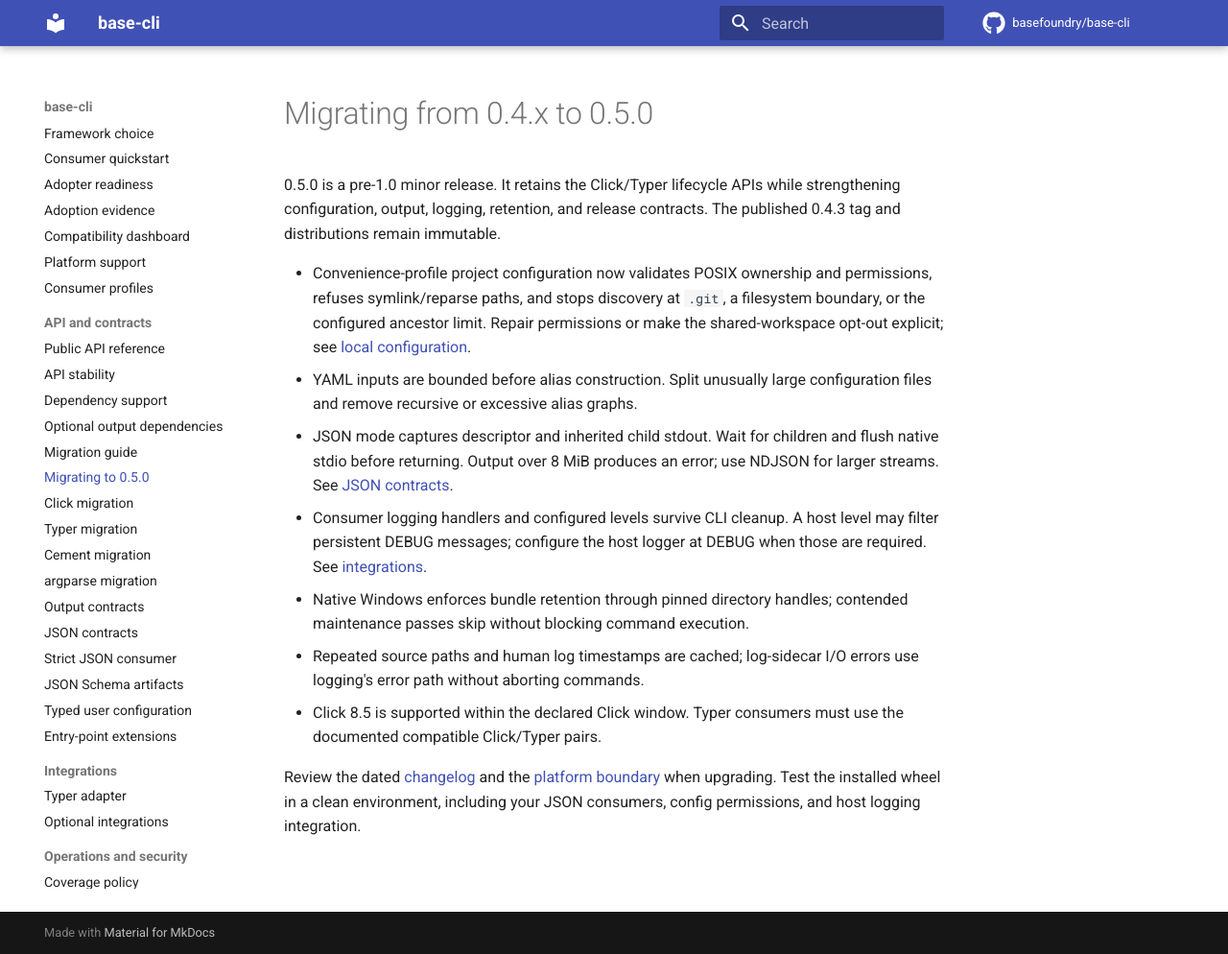
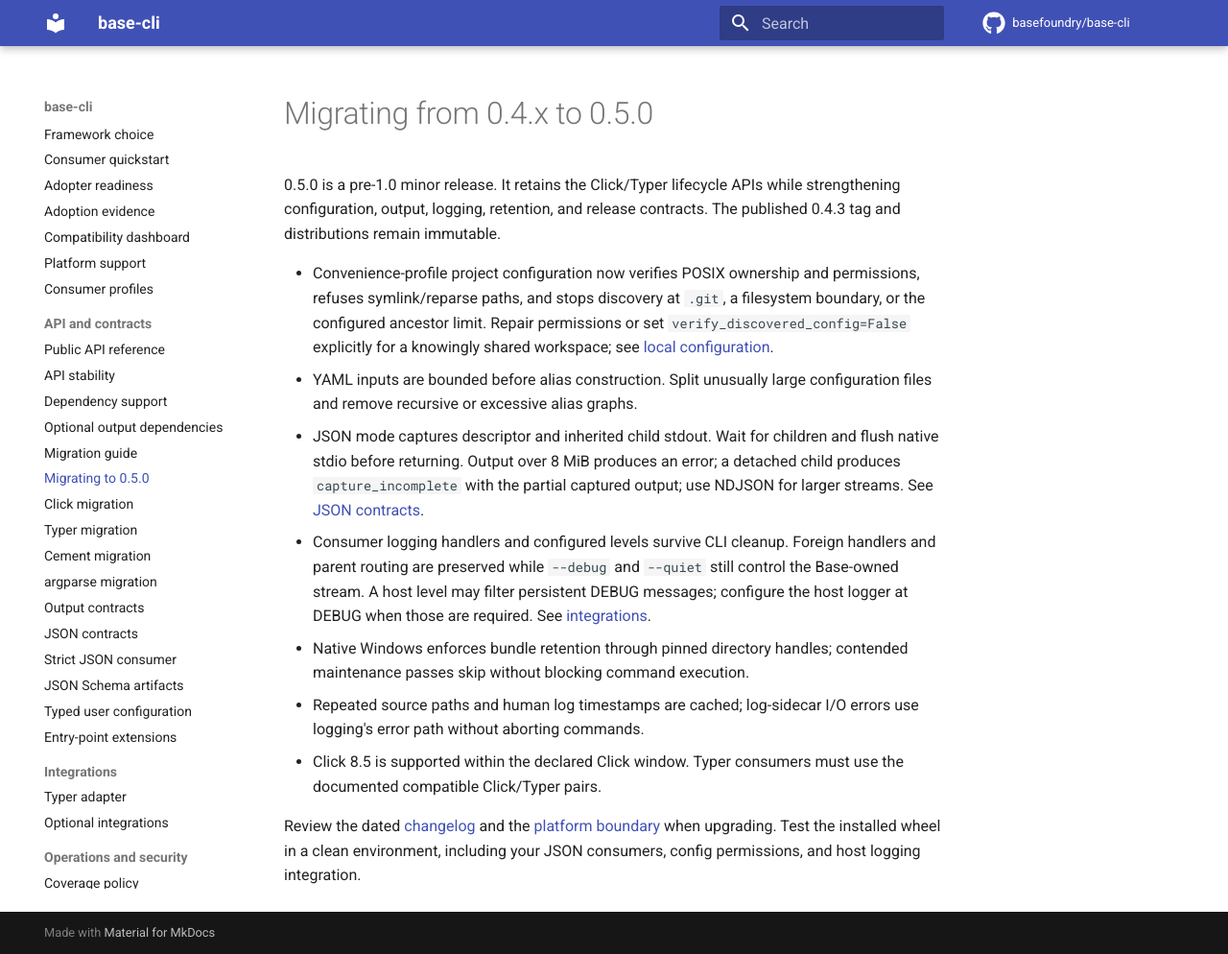
Before and after one commit to basefoundry/base-cli, an MkDocs documentation site: the page built from docs/migration-0.5.md, in a window 1280 px wide and 994 px high. Shown: the whole window at 96% size. Built offline with MkDocs 1.6.1 and Material for MkDocs 9.7.7, drawn with Linux system fonts in a browser that asks for light colours; comment, search, counter and statistics services are not loaded.

```diff
--- a/docs/migration-0.5.md
+++ b/docs/migration-0.5.md
@@ -4,18 +4,22 @@
 strengthening configuration, output, logging, retention, and release contracts.
 The published 0.4.3 tag and distributions remain immutable.
 
-- Convenience-profile project configuration now validates POSIX ownership and
+- Convenience-profile project configuration now verifies POSIX ownership and
   permissions, refuses symlink/reparse paths, and stops discovery at `.git`, a
   filesystem boundary, or the configured ancestor limit. Repair permissions or
-  make the shared-workspace opt-out explicit; see [local configuration](local-config.md).
+  set `verify_discovered_config=False` explicitly for a knowingly shared
+  workspace; see [local configuration](local-config.md).
 - YAML inputs are bounded before alias construction. Split unusually large
   configuration files and remove recursive or excessive alias graphs.
 - JSON mode captures descriptor and inherited child stdout. Wait for children
   and flush native stdio before returning. Output over 8 MiB produces an error;
-  use NDJSON for larger streams. See [JSON contracts](json-contracts.md).
-- Consumer logging handlers and configured levels survive CLI cleanup. A host
-  level may filter persistent DEBUG messages; configure the host logger at DEBUG
-  when those are required. See [integrations](integrations.md).
+  a detached child produces `capture_incomplete` with the partial captured
+  output; use NDJSON for larger streams. See [JSON contracts](json-contracts.md).
+- Consumer logging handlers and configured levels survive CLI cleanup. Foreign
+  handlers and parent routing are preserved while `--debug` and `--quiet` still
+  control the Base-owned stream. A host level may filter persistent DEBUG
+  messages; configure the host logger at DEBUG when those are required. See
+  [integrations](integrations.md).
 - Native Windows enforces bundle retention through pinned directory handles;
   contended maintenance passes skip without blocking command execution.
 - Repeated source paths and human log timestamps are cached; log-sidecar I/O
```
Also changed, not shown: README.md (+1 -1 lines), 2 other files.
